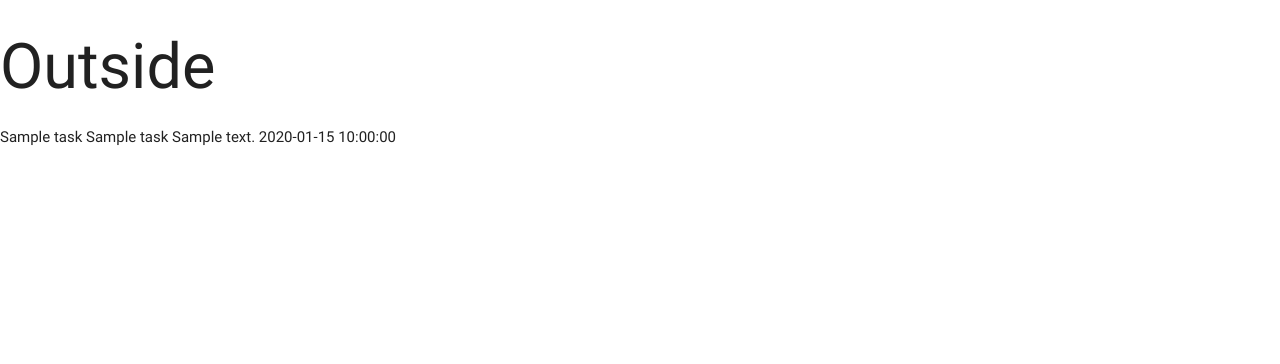
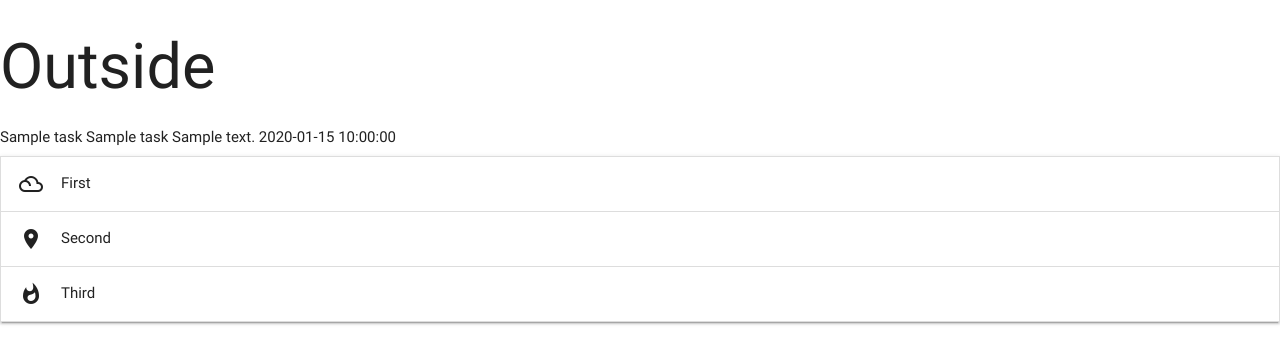
Before and after one commit to synnea/task-manager-with-flask, a Flask app: page / in a window 1280 px wide. Shown: the top 364 px of the page. Run offline with Flask 2, Linux system fonts and the light colour scheme; a database or web service that is not in the repository returns one stand-in record (values such as "Sample title"); some libraries are stand-ins or nearby versions.

Commit message:
Add accordion

```diff
--- a/templates/base.html
+++ b/templates/base.html
@@ -4,6 +4,9 @@
     <meta charset="UTF-8">
     <meta name="viewport" content="width=device-width, initial-scale=1.0">
     <meta http-equiv="X-UA-Compatible" content="ie=edge">
+    <link href="https://fonts.googleapis.com/icon?family=Material+Icons" rel="stylesheet">
+
+
     <link rel="stylesheet"  href="https://cdnjs.cloudflare.com/ajax/libs/materialize/0.100.2/css/materialize.min.css">
     <title>Document</title>
 </head>
@@ -13,7 +16,12 @@
     {% block content %}
     {% endblock %}
 
+    <script src="https://cdnjs.cloudflare.com/ajax/libs/jquery/3.2.1/jquery.min.js"></script>
     <script src="https://cdnjs.cloudflare.com/ajax/libs/materialize/0.100.2/js/materialize.min.js"></script>
-
+    <script type="text/javascript">
+        $(document).ready(function() {
+            $('.collapsible').collapsible();
+        })
+    </script>
 </body>
 </html>
--- a/templates/tasks.html
+++ b/templates/tasks.html
@@ -7,4 +7,21 @@
             {{task.is_urgent}}
             {{task.due_date}}
         {% endfor %}
+
+        <ul class="collapsible">
+                <li>
+                  <div class="collapsible-header"><i class="material-icons">filter_drama</i>First</div>
+                  <div class="collapsible-body"><span>Lorem ipsum dolor sit amet.</span></div>
+                </li>
+                <li>
+                  <div class="collapsible-header"><i class="material-icons">place</i>Second</div>
+                  <div class="collapsible-body"><span>Lorem ipsum dolor sit amet.</span></div>
+                </li>
+                <li>
+                  <div class="collapsible-header"><i class="material-icons">whatshot</i>Third</div>
+                  <div class="collapsible-body"><span>Lorem ipsum dolor sit amet.</span></div>
+                </li>
+              </ul>
+
+
 {% endblock %}
```
